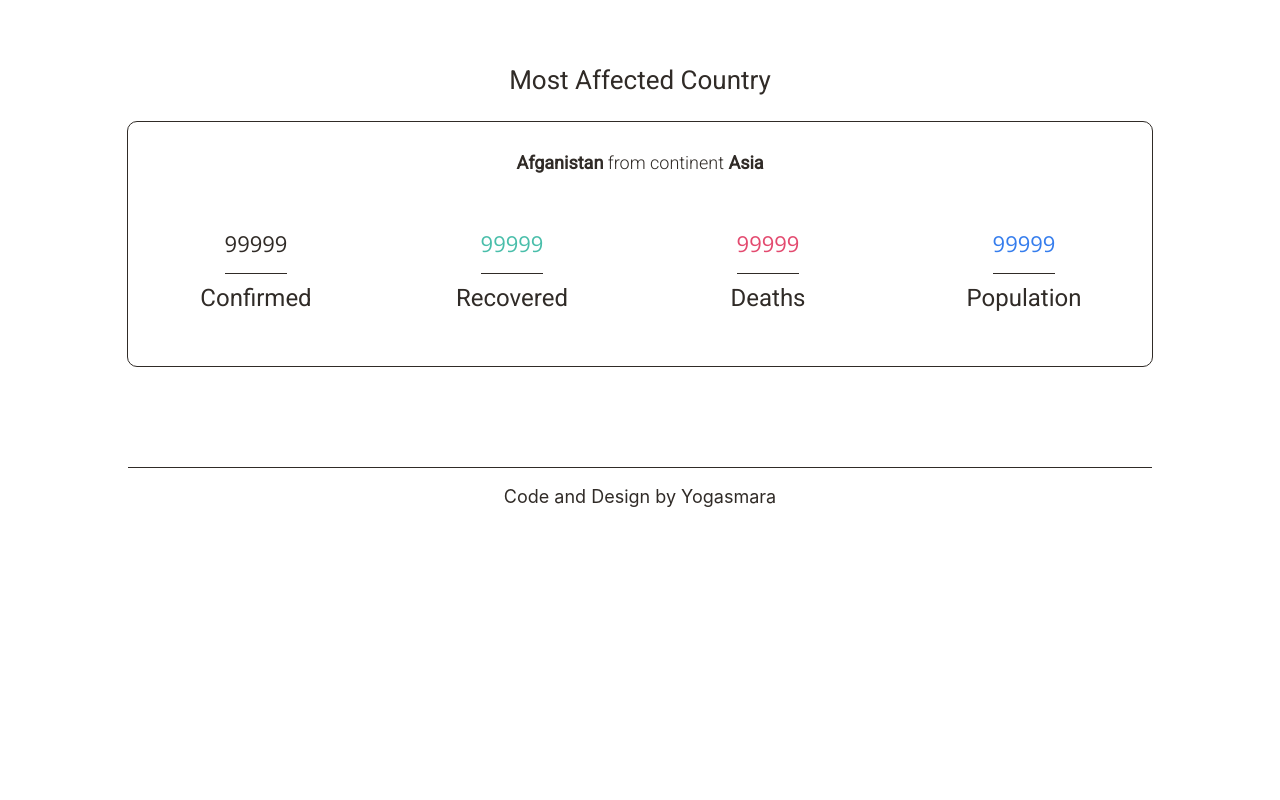
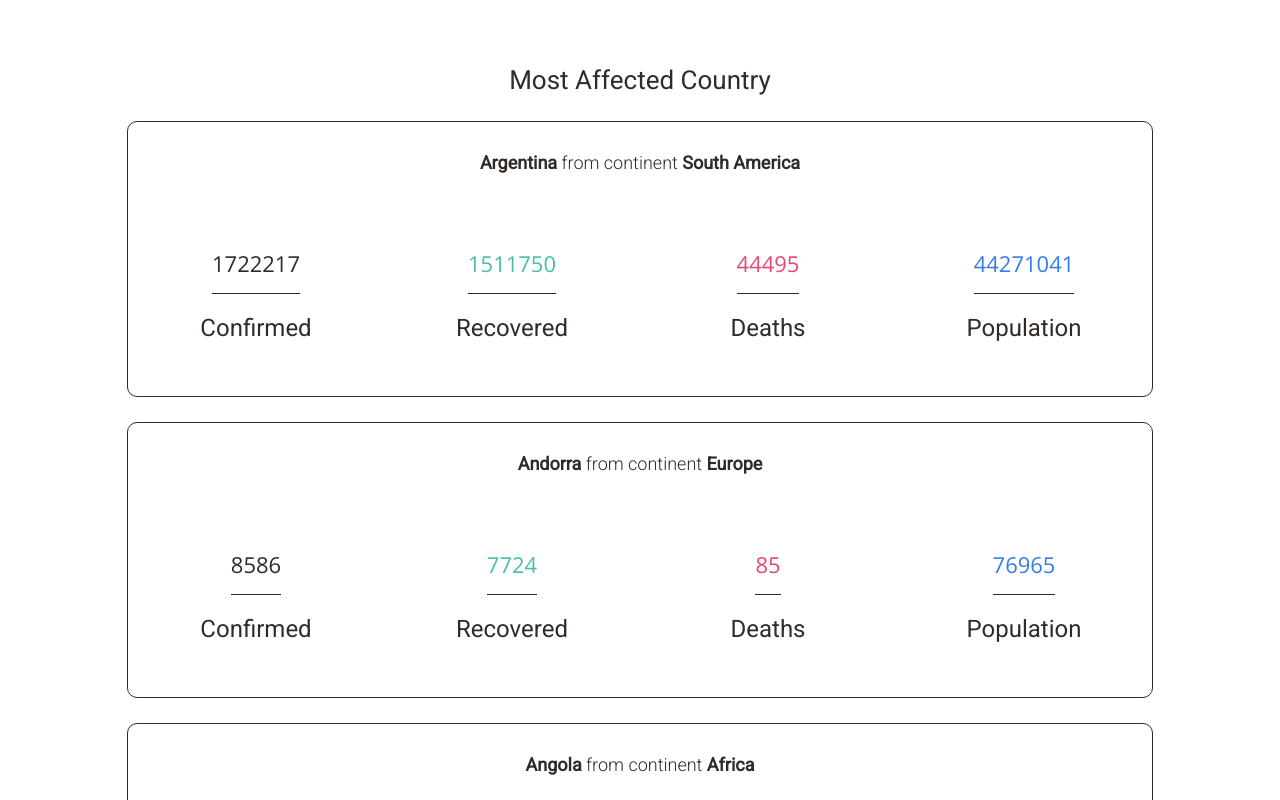
Before and after one commit to yoga1234/covid-website, a React (Create React App) app: page / in a window 1280 px wide. Shown: the part 1140-1940 px from the top of the page. Before the commit the page ends 1665 px from the top, so only its background shows below. Built offline with nearby package versions, Linux system fonts and the light colour scheme.

Commit message:
update code, bug on most affected data

```diff
--- a/src/App.js
+++ b/src/App.js
@@ -13,7 +13,7 @@ function App() {
       <Navbar />
       <HeroText />
       <ContinentsData data={CovidData}/>
-      <MostAffected />
+      <MostAffected data={CovidData}/>
       <Footer />
     </div>
   );
--- a/src/components/ContinentsData.module.css
+++ b/src/components/ContinentsData.module.css
@@ -55,3 +55,15 @@
   font-size: 18px;
   font-weight: 300;
 }
+
+@media screen and (max-width: 1200px) {
+  .continents_card_container {
+    grid-template-columns: 1fr 1fr;
+  }
+}
+
+@media screen and (max-width: 650px) {
+  .continents_card_container {
+    grid-template-columns: 1fr;
+  }
+}
--- a/src/components/Footer.module.css
+++ b/src/components/Footer.module.css
@@ -1,6 +1,6 @@
 .footer {
   border-top: 1px solid #302B27;
-  margin: auto;
+  margin: 100px auto 0 auto;
   width: 80%;
 }
 .footer_text {
--- a/src/components/HeroText.module.css
+++ b/src/components/HeroText.module.css
@@ -26,3 +26,9 @@
   color: #E34A6F;
   font-weight: bold;
 }
+
+@media screen and (max-width: 600px) {
+  .hero_header {
+    font-size: 28px;
+  }
+}
--- a/src/components/MostAffected.js
+++ b/src/components/MostAffected.js
@@ -1,34 +1,114 @@
-import React from 'react'
+import React, { Component } from 'react'
 import styles from './MostAffected.module.css'
 import Color from './Color.module.css'
 
-const MostAffected = () => (
+class MostAffected extends Component {
+
+  fiveCountry = (data) => {
+    let maxCountry = 5
+    let countryData = []
+
+    for (let i in data) {
+      if (data[i].All.continent !== undefined) {
+
+        if (countryData.length === 0) {
+          countryData.push({
+            "countryName": data[i].All.country,
+            "continentName": data[i].All.continent,
+            "confirmed": data[i].All.confirmed,
+            "recovered": data[i].All.recovered,
+            "deaths": data[i].All.deaths,
+            "population": data[i].All.population
+          })
+        } else {
+          for (let j = 0; j < countryData.length; j++) {
+            if (
+              countryData[j].confirmed > data[i].All.confirmed &&
+              countryData.length < maxCountry
+            ) {
+              countryData.push({
+                "countryName": data[i].All.country,
+                "continentName": data[i].All.continent,
+                "confirmed": data[i].All.confirmed,
+                "recovered": data[i].All.recovered,
+                "deaths": data[i].All.deaths,
+                "population": data[i].All.population
+              })
+              break
+            } else if (
+              countryData[j].confirmed < data[i].All.confirmed &&
+              countryData.length < maxCountry
+            ) {
+              countryData.splice(j, 1, {
+                "countryName": data[i].All.country,
+                "continentName": data[i].All.continent,
+                "confirmed": data[i].All.confirmed,
+                "recovered": data[i].All.recovered,
+                "deaths": data[i].All.deaths,
+                "population": data[i].All.population
+              })
+              break
+            } else if (
+              countryData[j].confirmed < data[i].All.confirmed &&
+              countryData.length > maxCountry
+            ) {
+                countryData.splice(j, 1, {
+                  "countryName": data[i].All.country,
+                  "continentName": data[i].All.continent,
+                  "confirmed": data[i].All.confirmed,
+                  "recovered": data[i].All.recovered,
+                  "deaths": data[i].All.deaths,
+                  "population": data[i].All.population
+                })
+            countryData.pop()
+            break
+            }
+          }
+        }
+      }
+    }
+
+    return countryData
+  }
+
+  render() {
+    let countryData = this.fiveCountry(this.props.data)
+    console.log(countryData)
+    return (
       <div>
         <h3 className={[styles.most_affected_title, Color.text_black].join(" ")}>Most Affected Country</h3>
         <div>
-      <div className={styles.most_affected_card}>
-        <h3 className={[styles.affected_card_title, Color.text_black].join(" ")}><b>Afganistan</b> from continent <b>Asia</b></h3>
+
+          {
+            countryData.map((country, index) => (
+              <div className={styles.most_affected_card} key={index}>
+                <h3 className={[styles.affected_card_title, Color.text_black].join(" ")}><b>{country.countryName}</b> from continent <b>{country.continentName}</b></h3>
                 <div className={styles.most_affected_data}>
                   <div>
-            <p className={[styles.data_number, Color.text_black].join(" ")}>99999</p>
+                    <p className={[styles.data_number, Color.text_black].join(" ")}>{country.confirmed}</p>
                     <p className={[styles.data_title, Color.text_black].join(" ")}>Confirmed</p>
                   </div>
                   <div>
-            <p className={[styles.data_number, Color.text_green].join(" ")}>99999</p>
+                    <p className={[styles.data_number, Color.text_green].join(" ")}>{country.recovered}</p>
                     <p className={[styles.data_title, Color.text_black].join(" ")}>Recovered</p>
                   </div>
                   <div>
-            <p className={[styles.data_number, Color.text_red].join(" ")}>99999</p>
+                    <p className={[styles.data_number, Color.text_red].join(" ")}>{country.deaths}</p>
                     <p className={[styles.data_title, Color.text_black].join(" ")}>Deaths</p>
                   </div>
                   <div>
-            <p className={[styles.data_number, Color.text_blue].join(" ")}>99999</p>
+                    <p className={[styles.data_number, Color.text_blue].join(" ")}>{country.population}</p>
                     <p className={[styles.data_title, Color.text_black].join(" ")}>Population</p>
                   </div>
                 </div>
               </div>
+
+            ))
+          }
         </div>
    </div>
     )
+  }
+}
 
 export default MostAffected
--- a/src/components/MostAffected.module.css
+++ b/src/components/MostAffected.module.css
@@ -9,7 +9,7 @@
   border: 1px solid #302B27;
   border-radius: 10px;
   width: 80%;
-  margin: 0 auto 100px auto;
+  margin: 0 auto 25px auto;
 }
 .affected_card_title {
   font-family: 'Roboto', sans-serif;
@@ -29,7 +29,7 @@
   font-family: 'Open Sans', sans-serif;
   font-size: 22px;
   border-bottom: 1px solid #302B27;
-  margin: auto;
+  margin: 20px auto 20px auto;
   padding-bottom: 15px;
   width: max-content;
 }
@@ -38,3 +38,9 @@
   font-size: 24px;
   margin-top: 10px;
 }
+
+@media screen and (max-width: 750px) {
+  .most_affected_data {
+    grid-template-columns: 1fr 1fr;
+  }
+}
```
Also changed, not shown: 1 other file (tests, documents, lock files or other folders). Lines whose indentation alone changed are shown as unchanged.
